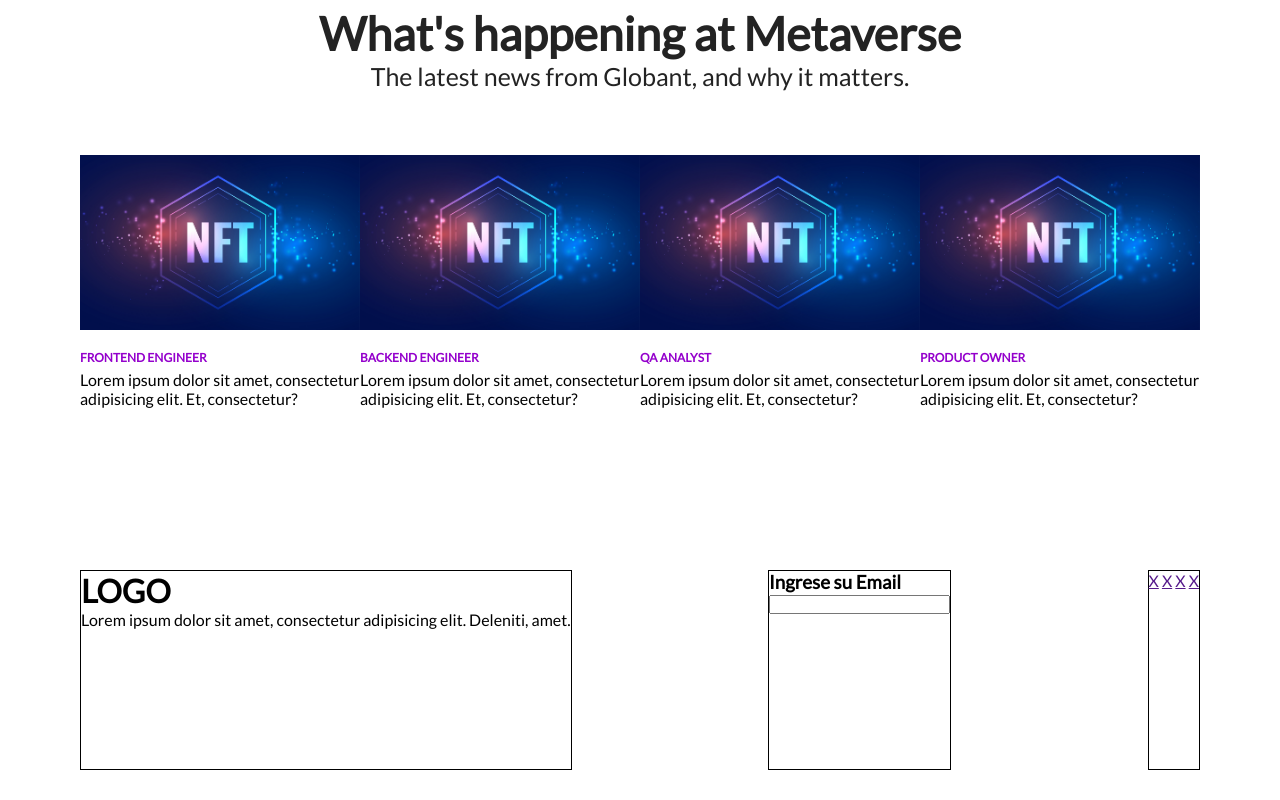
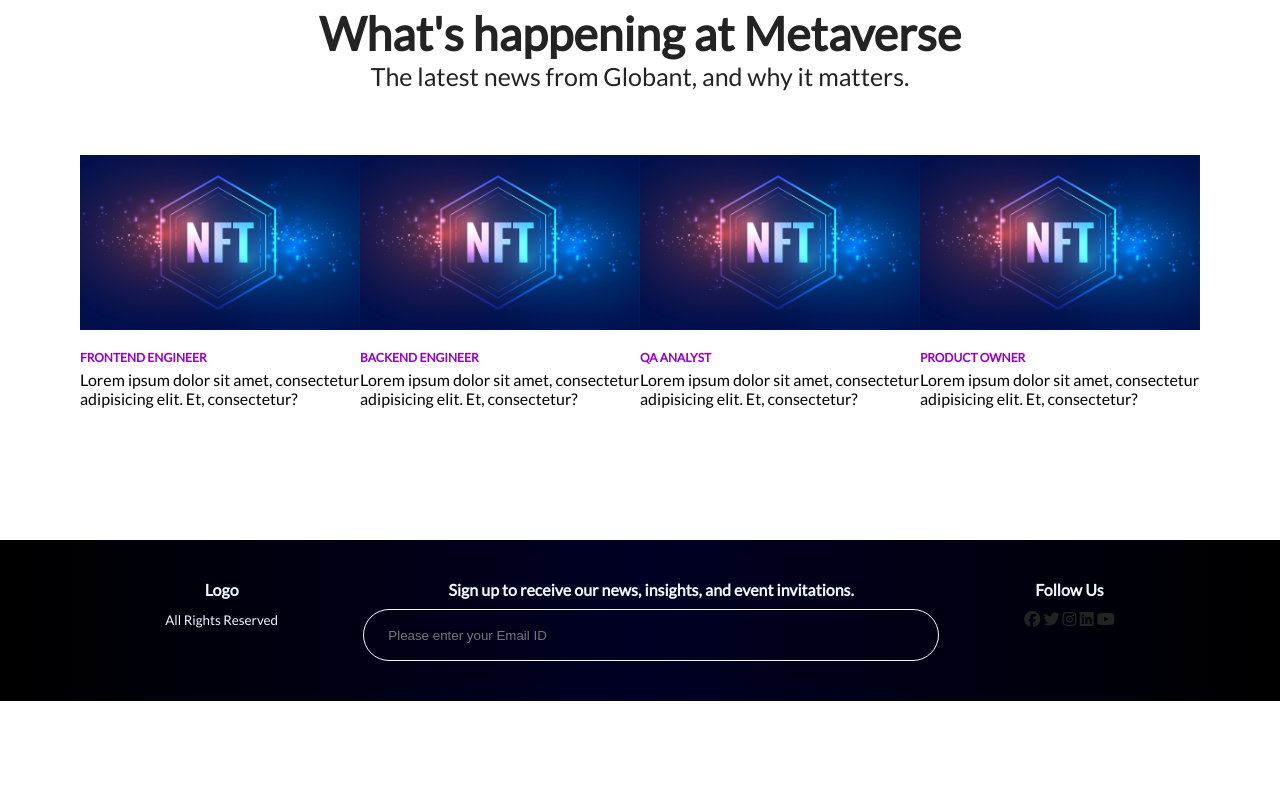
Before and after one commit to flopezpondal/applyingJobs, a plain HTML site: page index.html in a window 1280 px wide. Shown: the part 1320-2120 px from the top of the page. After the commit the page ends 2021 px from the top, so only its background shows below. Drawn offline with Linux system fonts and the light colour scheme.

Commit message:
footer improved

```diff
--- a/index.html
+++ b/index.html
@@ -6,6 +6,7 @@
     <meta name="viewport" content="width=device-width, initial-scale=1.0">
     <title>Our Careers</title>
     <link rel="stylesheet" href="/styles/styles.css">
+    <script src="https://kit.fontawesome.com/c9250258b3.js" crossorigin="anonymous"></script>
 </head>
 <body>
     <header>
@@ -75,20 +76,25 @@
             </div>
         </div>
     </section>
-    <footer>
-        <div class="logoInfo">
-            <h1>LOGO</h1>
-            <p>Lorem ipsum dolor sit amet, consectetur adipisicing elit. Deleniti, amet.</p>
+    <footer class="footer">
+        <div class="child logoInfo">
+            <h1>Logo</h1>
+            <small>All Rights Reserved</small>
         </div>
-        <div class="inputEmail">
-            <h3>Ingrese su Email</h3>
-            <input type="text">
+        <div class="child inputEmail">
+            <h1>Sign up to receive our news, insights, and event invitations.</h1>
+            <input type="email" placeholder="Please enter your Email ID">
+            <div class="botton"></div>
         </div>
-        <div class="socialNetworks">
-            <a href="">X</a>
-            <a href="">X</a>
-            <a href="">X</a>
-            <a href="">X</a>
+        <div class="child SocialNetwors">
+            <h1>Follow Us</h1>
+            <div class="icons">
+                <i class="fa-brands fa-facebook"></i>
+                <i class="fa-brands fa-twitter"></i>
+                <i class="fa-brands fa-instagram"></i>
+                <i class="fa-brands fa-linkedin"></i>
+                <i class="fa-brands fa-youtube"></i>
+            </div>
         </div>
     </footer>
 </body>
--- a/styles/styles.css
+++ b/styles/styles.css
@@ -186,26 +186,36 @@
     color: #9400CC;
 }
 
-footer{
-    width: 100%;
-    height: 260px;
+.footer{
     display: flex;
-    align-items: center;
-    justify-content: space-between;
-    padding: 0 80px;
+    padding: 20px 80px;
+    background: rgb(0,0,0);
+    background: linear-gradient(90deg, rgba(0,0,0,1) 0%, rgba(0,0,36,1) 50%, rgba(0,0,0,1) 100%);
 }
 
-.logoInfo{
-    height: 200px;
-    border: 1px solid;
+.footer small{
+    color: aliceblue;
 }
 
-.inputEmail{
-    height: 200px;
-    border: 1px solid;
+.footer h1{
+    padding-bottom: 10px;
+    font-size: 16px;
+    color: aliceblue;
 }
 
-.socialNetworks{
-    height: 200px;
-    border: 1px solid;
+.child{
+    padding: 20px 0;
+    color: #232323;
+    flex-grow: 1;
+    text-align: center;
 }
+
+input{
+    border: 1px solid aliceblue;
+    border-radius: 3rem;
+    padding: 1.1rem 1.1rem 1.1rem 1.5rem;
+    width: 100%;
+    outline: none;
+    background-color: transparent;
+    color: aliceblue;
+}
```
